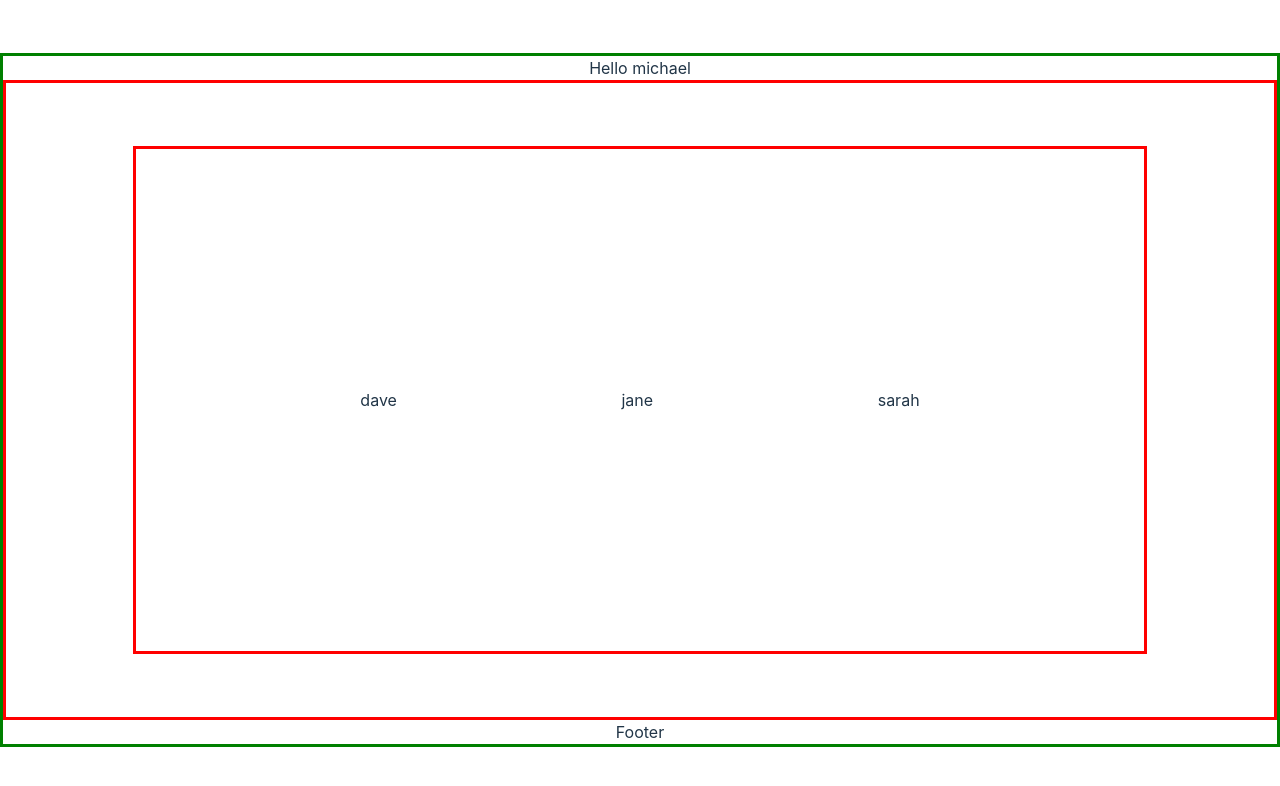
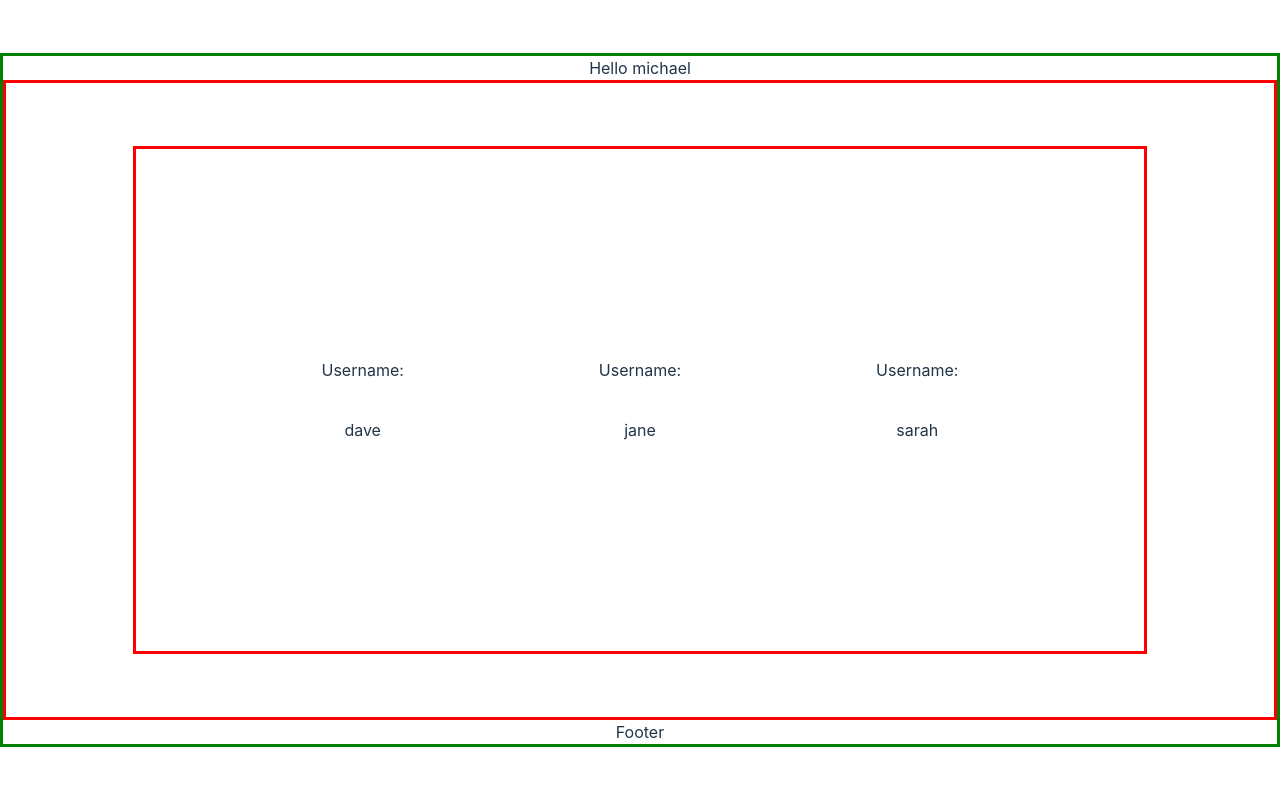
Before and after one commit to mz106/week-9-react-auth-starter, a React (Vite) app: page / in a window 1280 px wide. Both pictures are taken after typing "Sample", "Sample" into the empty fields and a click on the button "Login". Shown: the top 786 px of the page. Built offline with nearby package versions, Linux system fonts and the light colour scheme.

Commit message:
feature: add usercontainer card

```diff
--- a/src/components/userContainer/UserContainer.css
+++ b/src/components/userContainer/UserContainer.css
@@ -1,4 +1,4 @@
-.user-container {
+.user-inner-container {
   justify-content: space-evenly;
   align-items: center;
 }
--- a/src/components/userContainer/UserContainer.jsx
+++ b/src/components/userContainer/UserContainer.jsx
@@ -1,4 +1,6 @@
 import { useEffect, useState } from "react";
+
+import UserCard from "./userCard/UserCard";
 
 import "./UserContainer.css";
 
@@ -28,9 +30,9 @@ const UserContainer = ({ isLoggedIn }) => {
 
   return (
     <div className="flex flex-column container red-border">
-      <div className="flex flex-row inner-container user-container red-border">
+      <div className="flex flex-row inner-container user-inner-container red-border">
         {users.length >= 1 ? (
-          users.map((user) => <p key={user.id}>{user.username}</p>)
+          users.map((user) => <UserCard user={user} />)
         ) : (
           <p>No users</p>
         )}
--- /dev/null
+++ b/src/components/userContainer/userCard/UserCard.css
@@ -0,0 +1,18 @@
+.user-card-container {
+  height: 25%;
+  width: 10%;
+  align-items: center;
+  border: 2px solid white;
+  border-radius: 30px;
+}
+
+.user-card-inner-container {
+  height: 100%;
+  width: 80%;
+  align-items: center;
+  justify-content: space-around;
+}
+
+p {
+  text-align: center;
+}
--- /dev/null
+++ b/src/components/userContainer/userCard/UserCard.jsx
@@ -0,0 +1,16 @@
+import React from "react";
+
+import "./UserCard.css";
+
+const UserCard = ({ user }) => {
+  return (
+    <div className="flex flex-column user-card-container red-border">
+      <div className="flex flex-column user-card-inner-container">
+        <p>Username:</p>
+        <p>{user.username}</p>
+      </div>
+    </div>
+  );
+};
+
+export default UserCard;
```
